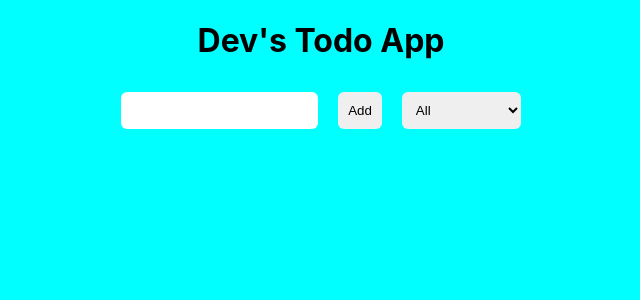
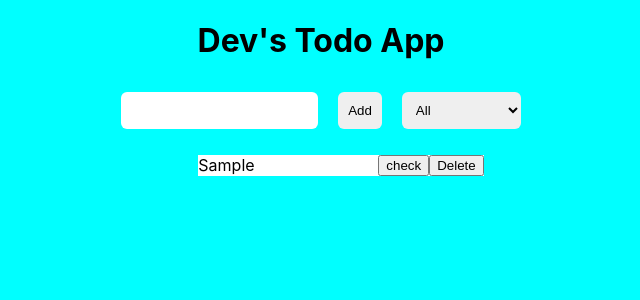
Before and after one commit to ahmed-saifulla/react-todo-app, a React (Create React App) app: page / in a window 1280 px wide. Both pictures are taken after typing "Sample" into the empty fields and a click on the button "Add". Shown: the top 300 px of the page, without its empty margins (319-959 px from the left). Built offline with nearby package versions, Linux system fonts and the light colour scheme.

Commit message:
print todos, check/uncheck , delete, filter

```diff
--- a/src/App.css
+++ b/src/App.css
@@ -1,18 +1,46 @@
-body{
+body {
   background-color: aqua;
 }
-header{
+
+header {
   text-align: center;
 }
-Form{
+
+.Form {
   display: flex;
   justify-content: center;
 }
-Form .todo-input,
-Form .todo-add-btn,
-Form .select select{
+
+.Form .todo-input,
+.Form .todo-add-btn,
+.Form .select select {
   margin: 10px;
   border: 0;
   border-radius: 6px;
   padding: 10px;
 }
+
+.todo-container {
+  display: flex;
+  justify-content: center;
+  align-items: center;
+}
+
+.todo-list {
+  list-style-type: none;
+  display: flex !important;
+  flex-direction: column;
+  width: 100%;
+  justify-content: center;
+  align-items: center;
+}
+
+.Todo {
+  background-color: white;
+  display: flex;
+  margin-bottom: 8px;
+}
+
+.todo-item {
+  width: 180px;
+}
--- a/src/App.js
+++ b/src/App.js
@@ -1,4 +1,4 @@
-import React, { useState } from "react";
+import React, { useEffect, useState } from "react";
 import "./App.css";
 
 import Form from "./components/Form";
@@ -7,13 +7,33 @@ import TodoList from "./components/TodoList.js";
 function App() {
   const [inputText, setInputText] = useState("");
   const [todos, setTodos] = useState([]);
+  const [status, setStatus] = useState('all');
+  const [filteredTodos, setFilteredTodos] = useState([]);
+
+  useEffect(()=>{
+    filterHandler();
+  }, [todos, status])
+
+  const filterHandler = () => {
+    switch (status) {
+      case 'completed':
+        setFilteredTodos(todos.filter(todo => todo.completed === true));
+        break;
+      case 'uncompleted':
+        setFilteredTodos(todos.filter(todo => todo.completed === false));
+        break;
+      default:
+        setFilteredTodos(todos);
+        break;
+    }
+  }
   return (
     <div className="App">
       <header>
         <h1>Dev's Todo App</h1>
       </header>
-      <Form setInputText={setInputText} setTodos={setTodos} inputText={inputText} todos={todos}/>
-      <TodoList todos={todos}/>
+      <Form setInputText={setInputText} setTodos={setTodos} inputText={inputText} todos={todos} setStatus={setStatus} filterHandler={filterHandler}/>
+      <TodoList todos={todos} setTodos={setTodos} filteredTodos={filteredTodos} />
     </div>
   );
 }
--- a/src/components/Form.js
+++ b/src/components/Form.js
@@ -1,6 +1,6 @@
 import React from "react";
 
-const Form = ({ setInputText, setTodos, todos, inputText }) => {
+const Form = ({ setInputText, setTodos, todos, inputText, setStatus, filterHandler }) => {
   const inputTextHandler = (e) => {
     setInputText(e.target.value);
   };
@@ -13,6 +13,11 @@ const Form = ({ setInputText, setTodos, todos, inputText }) => {
     setInputText("");
   };
 
+  const changeFilterHandler = (e) =>{
+    setStatus(e.target.value);
+    filterHandler()
+  }
+
   return (
     <form className="Form">
       <input type="text" className="todo-input" onChange={inputTextHandler} value={inputText} />
@@ -24,7 +29,7 @@ const Form = ({ setInputText, setTodos, todos, inputText }) => {
         Add
       </button>
       <div className="select">
-        <select name="todos" className="todo-filter">
+        <select name="todos" className="todo-filter" onChange={changeFilterHandler}>
           <option value="all">All</option>
           <option value="completed">Completed</option>
           <option value="uncompleted">Uncompleted</option>
--- /dev/null
+++ b/src/components/Todo.js
@@ -0,0 +1,26 @@
+import React from 'react';
+
+const Todo = ({todo , todos , setTodos}) =>{
+const toggleTodoStatusHandler =() =>{
+    setTodos(todos.map(item => {
+        if(item.id === todo.id){
+            return {
+                ...item , completed : !item.completed
+            }
+        }
+        return item;
+    }))
+}
+const deleteTodoHandler =() =>{
+    setTodos(todos.filter(element => element.id !== todo.id))
+}
+    return(
+      <div className="Todo">
+          <li className="todo-item">{todo.text}</li>
+          <button className="done-item" onClick={toggleTodoStatusHandler}> {todo.completed ? "Uncheck" : "check"}</button>
+          <button className="delete-item" onClick={deleteTodoHandler}> Delete</button>
+      </div>
+    );
+}
+
+export default Todo;
--- a/src/components/TodoList.js.js
+++ b/src/components/TodoList.js.js
@@ -1,9 +1,17 @@
 import React from "react";
 
-const TodoList = ({ todos }) => {
+import Todo from './Todo';
+
+const TodoList = ({ todos, setTodos, filteredTodos }) => {
   return (
     <div className="todo-container">
-      <ul className="todo-list"></ul>
+      <ul className="todo-list">
+        {filteredTodos.map(todo =>{
+          return(
+            <Todo key={todo.id} todo={todo} todos={todos} setTodos={setTodos}/>
+          )
+        })}
+      </ul>
     </div>
   );
 };
```
Also changed, not shown: 1 other file (tests, documents, lock files or other folders).
